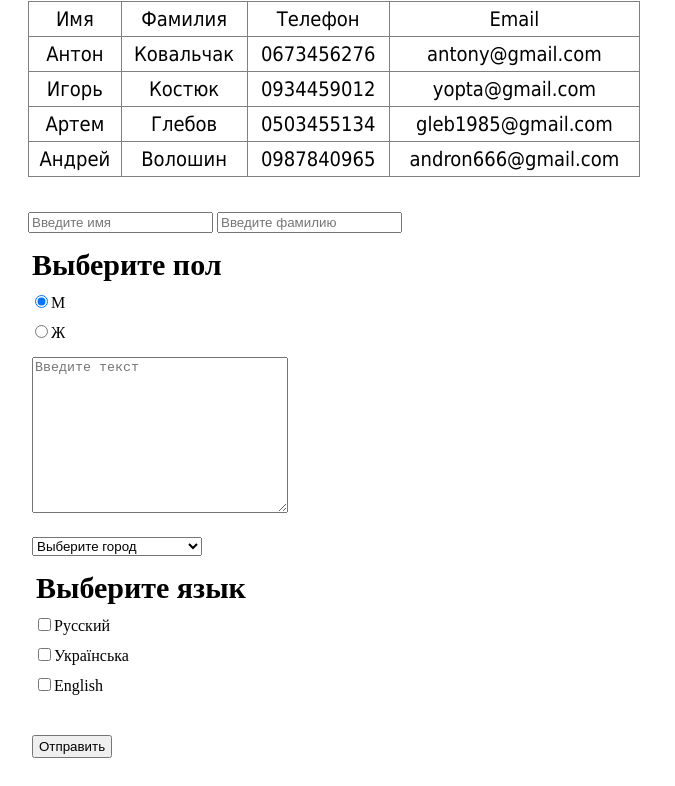
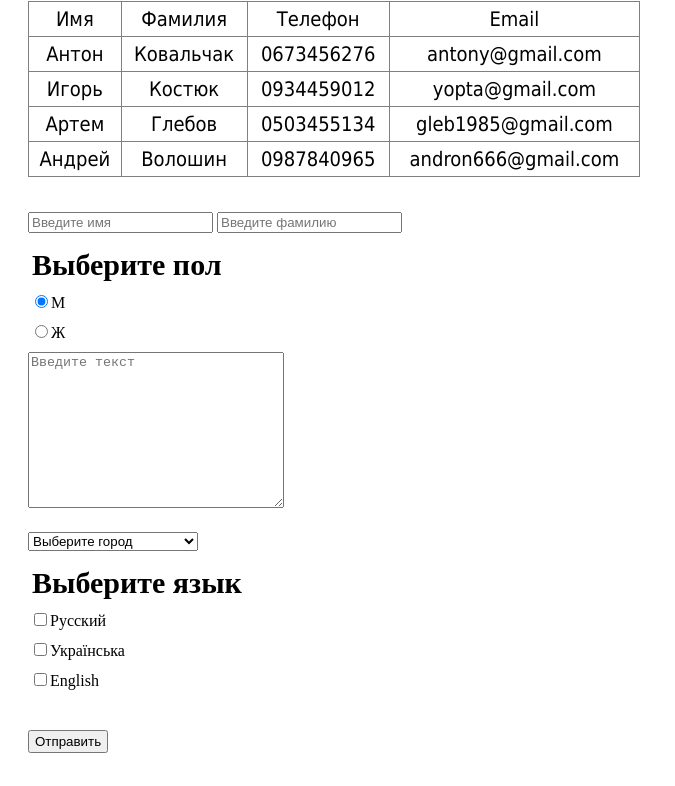
Before and after one commit to vihuhol2/HW2-cursor, a plain HTML site: page index.html in a window 1280 px wide. Shown: the part 107-893 px from the top of the page, without its empty margins (0-675 px from the left). Drawn offline with Linux system fonts and the light colour scheme.

Commit message:
new update

```diff
--- a/index.html
+++ b/index.html
@@ -1,10 +1,12 @@
 <!DOCTYPE html>
 <html lang="en">
+
 <head>
     <meta charset="UTF-8">
-    <title>hw2-cursor Dovhal Oleksandr</title>
+    <title>HW#2-cursor Dovhal Oleksandr</title>
     <link rel="stylesheet" href="style.css">
 </head>
+
 <body>
     <h1>Home Work #2.HTML</h1>
     <main>
@@ -52,7 +54,7 @@
                     <legend>Выберите пол</legend>
                     <label for="male"><input type="radio" name="sex" id="male" checked>М</label>
                     <label for="female"><input type="radio" name="sex" id="female">Ж</label>
-      <fieldset>
+                </fieldset>
 
                 <textarea name="textarea" placeholder="Введите текст"></textarea>
 
@@ -69,13 +71,15 @@
                 <fieldset>
                     <legend>Выберите язык</legend>
                     <label for="ru"><input type="checkbox" name="lang" id="ru">Русский</label>
-        <label for="ua"><input type="checkbox" name=lang"" id="ua">Українська</label>
+                    <label for="ua"><input type="checkbox" name="lang" id="ua">Українська</label>
                     <label for="eng"><input type="checkbox" name="lang" id="eng">English</label>
                 </fieldset>
                 <button type="submit">Отправить</button>
-      </fieldset>
             </form>
+
         </section>
+
     </main>
 </body>
+
 </html>
```
Also changed, not shown: style.css (line endings or trailing spaces). Lines whose indentation alone changed are shown as unchanged.
